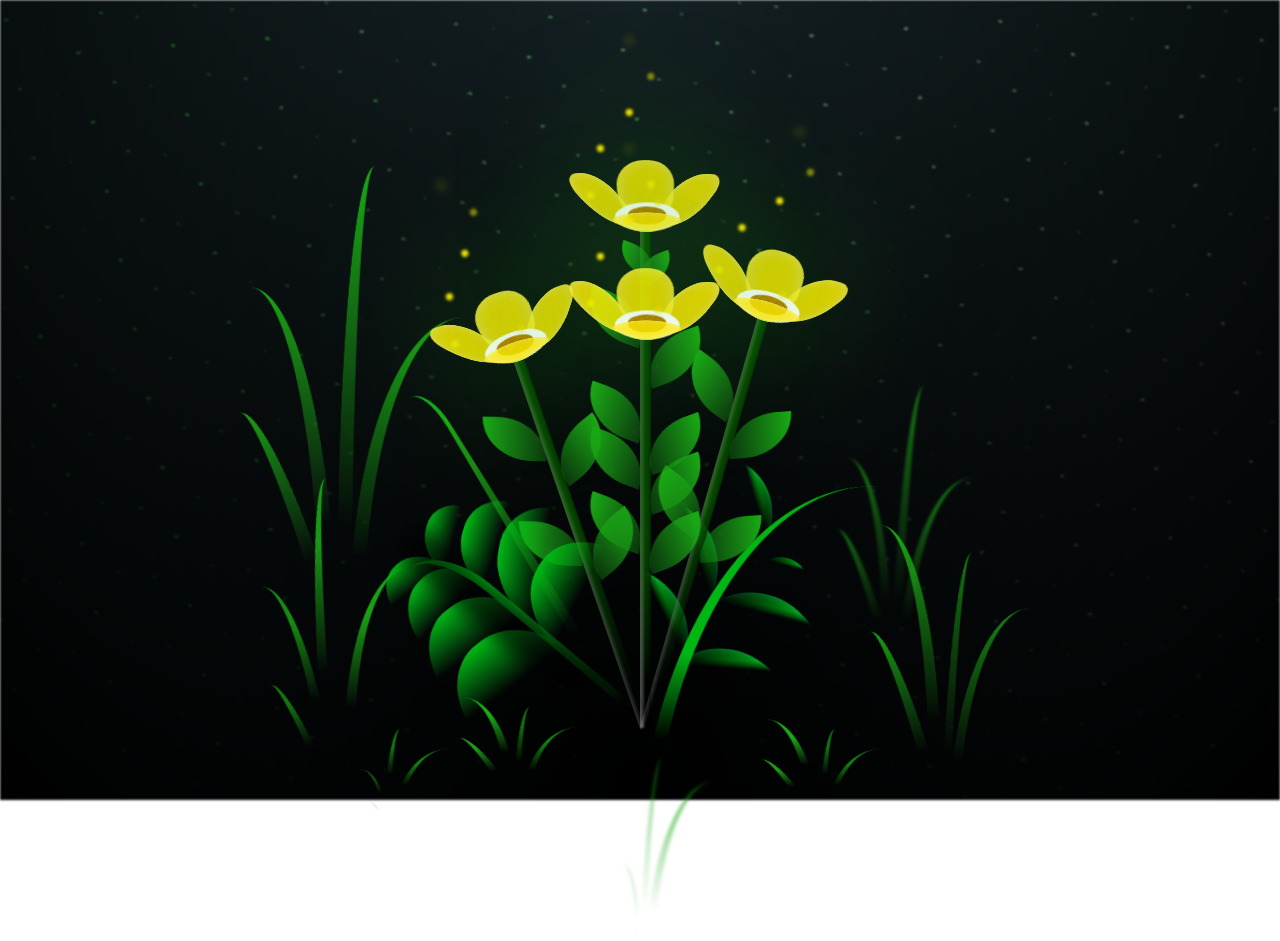
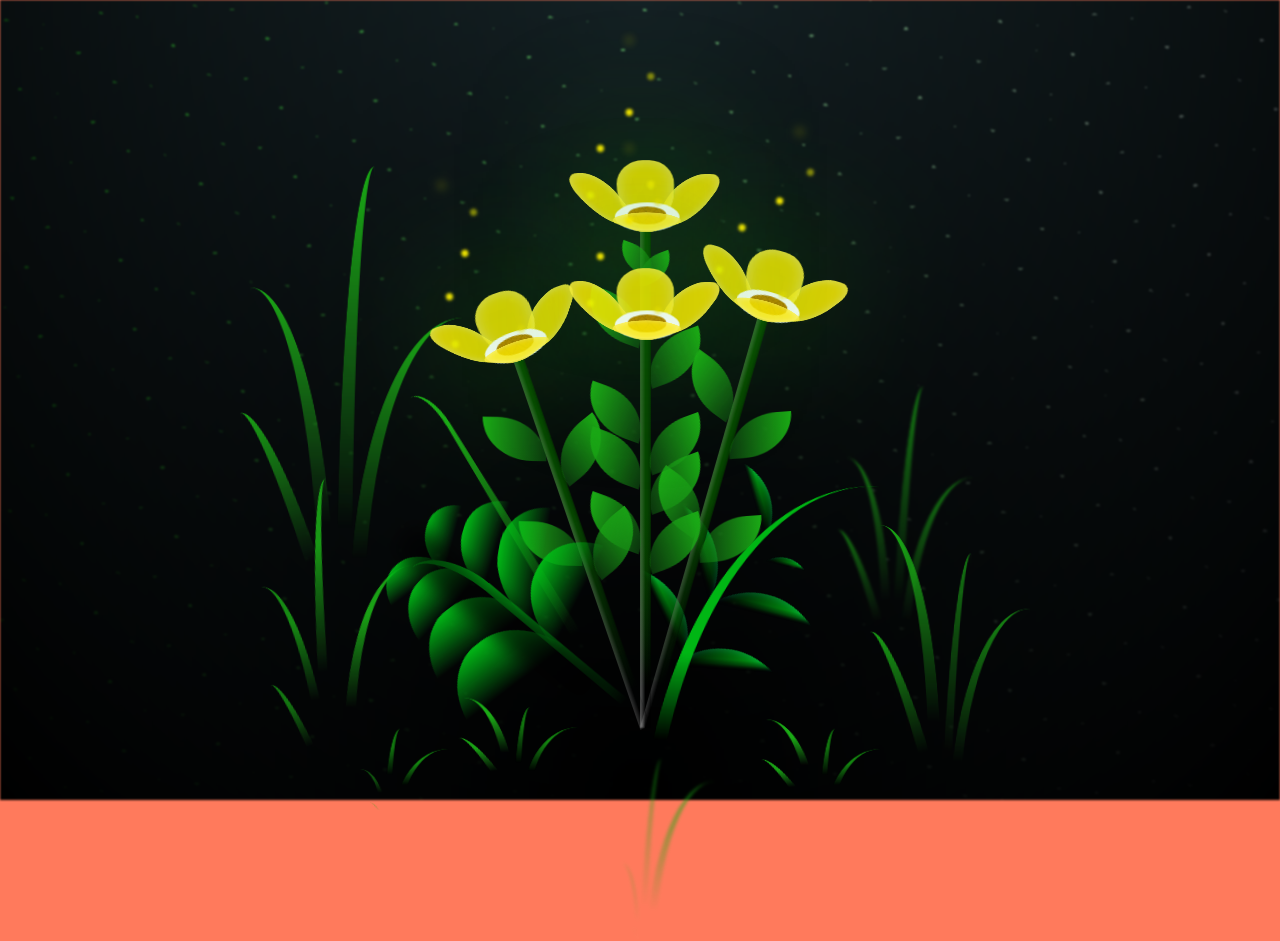
Before and after one commit to luisalvarado18rodriguez-del/xdssd, a plain HTML site: page DATOS/FLORES.html in a window 1280 px wide. Drawn offline with Linux system fonts and the light colour scheme.

Commit message:
Actualizar main.css
xd

```diff
--- a/DATOS/css/main.css
+++ b/DATOS/css/main.css
@@ -15,7 +15,7 @@ body {
   align-items: flex-end;
   justify-content: center;
   min-height: 100vh;
-  background-color:FF7A5C;
+  background-color:#FF7A5C;
   overflow: hidden;
   perspective: 1000px;
 }
```
